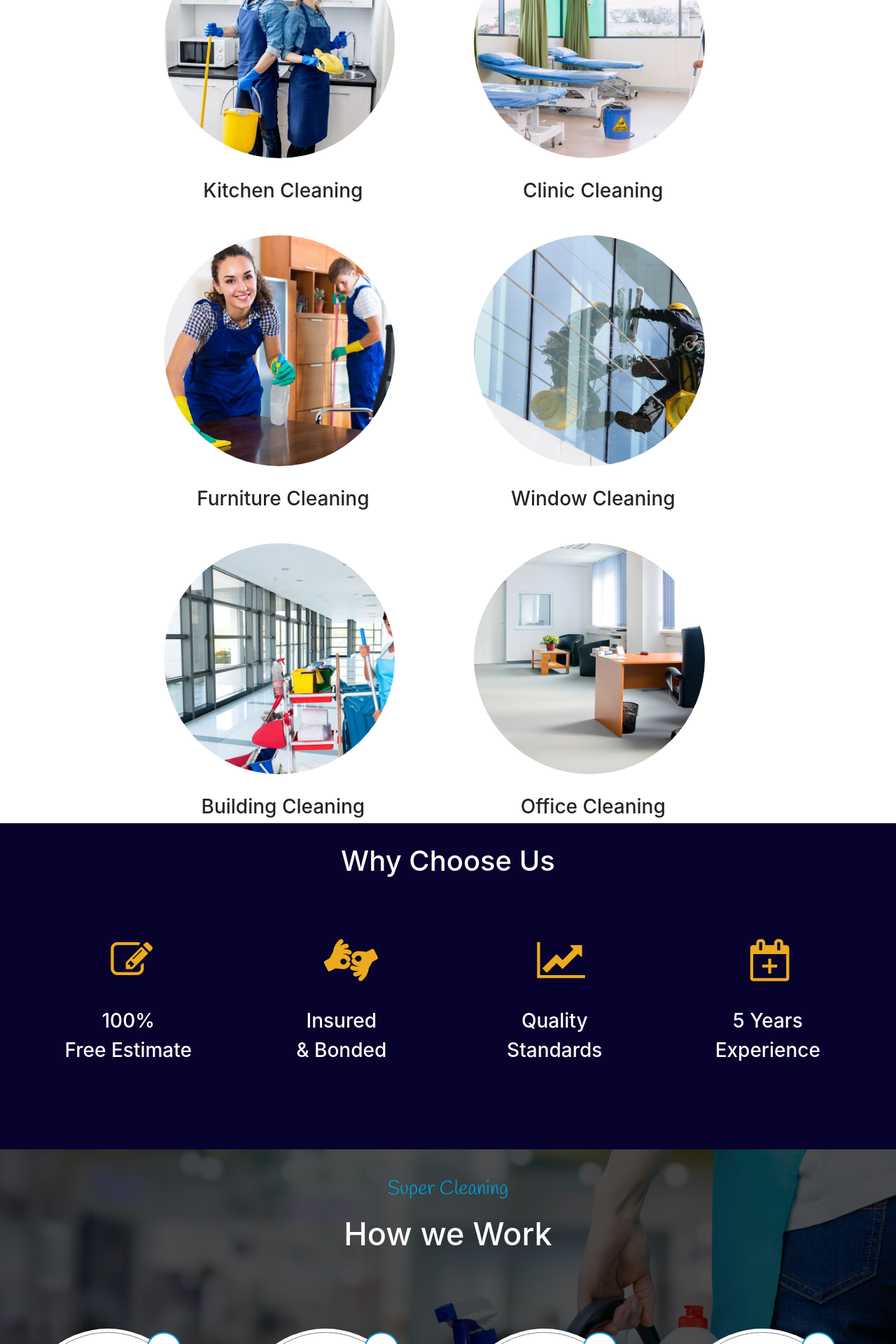
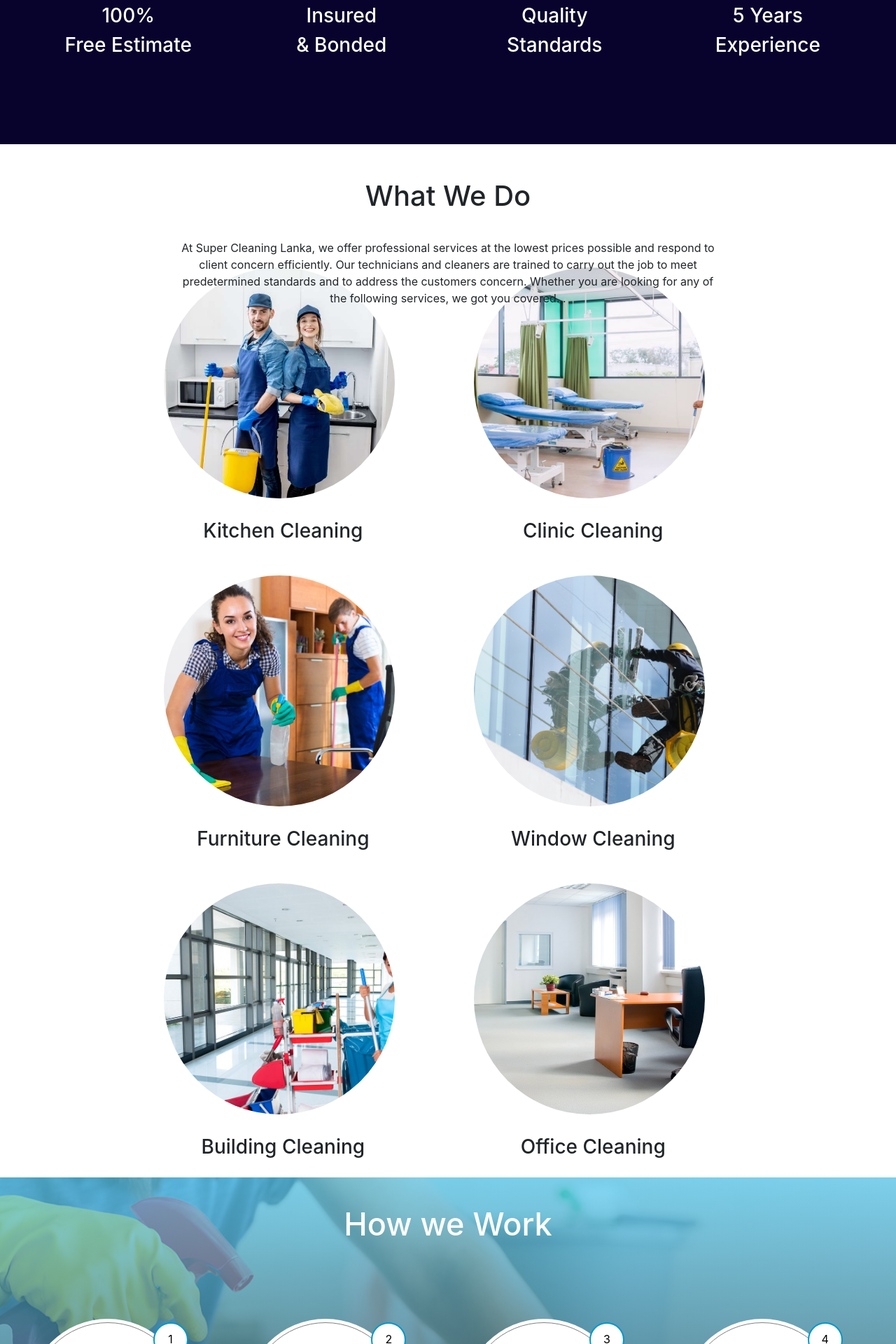
Before and after one commit to pradeepa1997/cleaning-project, a PHP site: page /aboutUs.html in a window 1280 px wide. Shown: the part 1560-3480 px from the top of the page at 70% size. Run offline with PHP 8.4, Linux system fonts and the light colour scheme.

Commit message:
edit aboutus.html

```diff
--- a/aboutUs.html
+++ b/aboutUs.html
@@ -178,15 +149,48 @@
                     </div>
 
                 </div>
+            </div>
+            <div class="aboutus-what-we-do">
+                <h1>What We Do</h1>
+                <p >At Super Cleaning Lanka, we offer professional services at the lowest prices possible and respond to client concern efficiently. Our technicians and cleaners are trained to carry out the job to meet predetermined standards and to address the customers concern.
+                    Whether you are looking for any of the following services, we got you covered...</p>
+                <div class="aboutus-what-we-do-row">
+                    <div class="aboutus-what-we-do-col">
+                        <img class="gal-image" src="./image/kitchen.jpg">
+                        <h3>Kitchen Cleaning</h3>
+                    </div>
+                    <div class="aboutus-what-we-do-col">
+                        <img class="gal-image" src="./image/clinic.jpg">
+                        <h3>Clinic Cleaning</h3>
+                    </div>
+                    <div class="aboutus-what-we-do-col">
+                        <img class="gal-image" src="./image/furniture.jpeg">
+                        <h3>Furniture Cleaning</h3>
+                    </div>
+                    <div class="aboutus-what-we-do-col">
+                        <img class="gal-image" src="./image/window.jpeg">
+                        <h3>Window Cleaning</h3>
+                    </div>
+                    <div class="aboutus-what-we-do-col">
+                        <img class="gal-image" src="./image/building.jpg" style="object-fit: cover;">
+                        <h3>Building Cleaning</h3>
+                    </div>
+                    <div class="aboutus-what-we-do-col">
+                        <img class="gal-image" src="./image/office.jpg">
+                        <h3>Office Cleaning</h3>
+                    </div>
+                </div>
+            </div>
+
                 <div class="how-we-work">
-                    <h3 class="how-we-work-head-1">Super Cleaning</h3>
+                    <!-- <h3 class="how-we-work-head-1">Super Cleaning</h3> -->
                     <h2 class="how-we-work-head-2">How we Work</h2>
                     <div class="how-we-work-row">
                         <div class="how-we-work-text">
                             <div class="circle-outline">
                                 <div class="small-circle">1</div>
                                 <div class="inner-circle">
-                                    <i class="fa fa-smile-o" aria-hidden="true"></i>
+                                    <i class="fa fa-phone" aria-hidden="true"></i>
                                 </div>
                             </div>
                         </div>
--- a/css/aboutus.css
+++ b/css/aboutus.css
@@ -96,6 +96,7 @@
 .aboutus-what-we-do h1{
     text-align: center;
     padding: 30px;
+    padding-top: 50px;
 }
 .aboutus-what-we-do-row{
     width: 100%;
@@ -173,8 +174,8 @@
     width: 100%;
     height:600px;
     object-fit: cover;
-    background: linear-gradient(rgb(0, 0, 0, 0.7), rgba(0, 0, 0, 0.7)),
-    url("../image/header1.jpeg");
+    background: linear-gradient(rgba(85, 205, 245, 0.7), rgba(5, 14, 15, 0.7)),
+    url("../image/howitworks.jpg");
     background-size:cover;
     background-repeat:no-repeat;
     background-position:center;
@@ -189,8 +190,8 @@
 }
 .circle-outline{
     margin-top: 100px;
-    width: 250px;
-    height: 250px;
+    width: 230px;
+    height: 230px;
     background-color: white;
     border-radius: 50%;
     display: inline-block;
@@ -199,8 +200,8 @@
     position: relative;
 }
 .inner-circle{
-    width: 240px;
-    height: 240px;
+    width: 220px;
+    height: 220px;
     border-radius: 50%;
     border: 0.5px solid gray;
 
@@ -225,6 +226,7 @@
     color: black;
 }
 .how-we-work-head-2{
+    padding-top: 40px;
     margin-top: 20px;
     text-align: center;
     color: white;
@@ -243,3 +245,14 @@
     left: 82px;
     top:70px;
 }
+.aboutus-what-we-do p{
+    position: absolute;
+    padding-left:20%;
+    padding-right: 20%;
+    display: inline-block;
+    text-align: center;
+}
+.image{
+    width: 100px;
+    height: 100px;
+}
```
Also changed, not shown: other parts of aboutUs.html (+1 -29 lines), image/behappy.png (added), image/howitworks.jpg (added), image/schedule.png (added), image/weclean.png (added).
